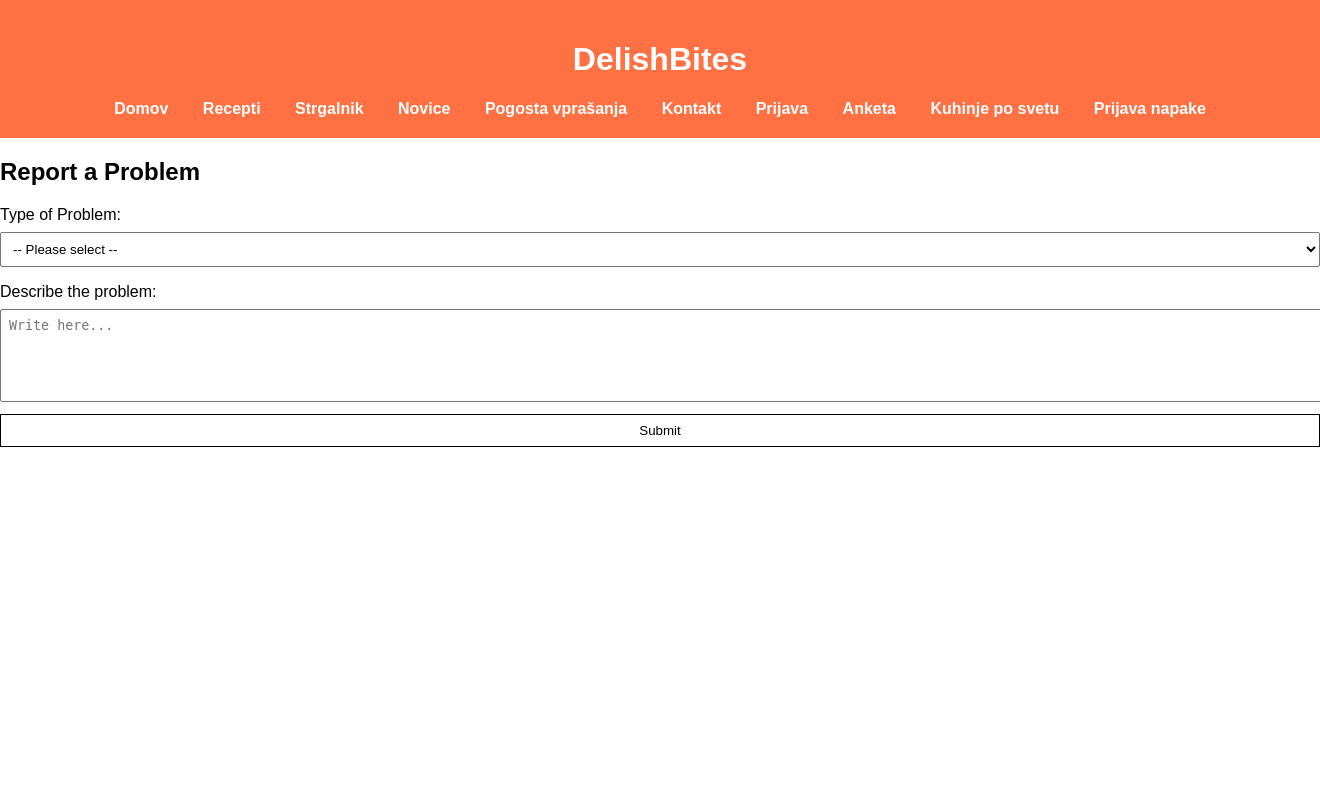
After one commit to larapijemlijeko/Skupina-ZETA, a Flask app: page /report in a window 1320 px wide; the page is wider, and only the part inside the window is pictured. The commit adds this page. Run offline with Flask 3, Linux system fonts and the light colour scheme.

Commit message:
Dodana forma za vnos napak nad spletno stranjo

```diff
--- a/src/app.py
+++ b/src/app.py
@@ -173,5 +173,44 @@ def view_scraped():
 
     return render_template('scraped.html', recipes=scraped_recipes)
 
+@f_app.route('/report', methods=['GET','POST'])
+def report():
+
+    submitted = False
+
+    if request.method == 'POST':
+       tip_problema = request.form['problemType']
+       opis = request.form['description']
+
+       conn = None
+       try:
+           conn =  db.get_connection()
+           cur = conn.cursor()
+           cur.execute("""
+                INSERT INTO napake (tip_problema, opis)
+                VALUES (%s, %s)
+            """, (tip_problema, opis))
+
+           conn.commit()
+           cur.close()
+           conn.close()
+           submitted = True
+
+           # lets go back to home page if everything is ok
+           return redirect(url_for('home'))
+
+       except Exception as e:
+           print(f"Error in /report: {e}")
+           return "There was an error processing your report.", 500
+       finally:
+           if conn:
+               conn.close()
+           else:
+               submitted = False
+    elif request.method == 'POST':
+        return render_template('prijavi-napaka.html')
+    return render_template('prijavi-napaka.html', submitted=submitted)
+
+
 if __name__ == "__main__":
     f_app.run(port=5000, debug=True)
--- /dev/null
+++ b/src/controllers/prijavinapaka.py
@@ -0,0 +1,4 @@
+from flask import request, render_template
+
+def prijavinapaka():
+    return render_template("prijavi-napaka.html")
--- a/src/templates/header.html
+++ b/src/templates/header.html
@@ -10,6 +10,6 @@
     <a href="/prijava">Prijava</a>
     <a href="/anketa">Anketa</a>
     <a href="/svetovnakuhinjamapa">Kuhinje po svetu</a>
-
+    <a href="/report">Prijava napake</a>
   </nav>
 </header>
--- /dev/null
+++ b/src/templates/prijavi-napaka.html
@@ -0,0 +1,43 @@
+<!DOCTYPE html>
+<html lang="sl" id="html-root" data-theme="light">
+
+<head>
+  <meta charset="UTF-8" />
+  <meta name="viewport" content="width=device-width, initial-scale=1.0"/>
+  <title>Pogosta vprašanja</title>
+  <link rel="stylesheet" href="{{ url_for('static', filename='style.css') }}">
+</head>
+
+<body class="report-body">
+
+  {% include 'header.html' %}
+  <main>
+    <form id="reportForm" class="report-form" method="POST" action="/report">
+      <h2>Report a Problem</h2>
+
+      <label for="problemType">Type of Problem:</label>
+      <select id="problemType" name="problemType" required>
+        <option value="">-- Please select --</option>
+        <option value="broken_link">Broken link</option>
+        <option value="typo">Typo or grammatical error</option>
+        <option value="slow">Website is slow</option>
+        <option value="not_working">Feature not working</option>
+        <option value="other">Other</option>
+      </select>
+
+      <label for="description">Describe the problem:</label>
+      <textarea id="description" name="description" rows="5" placeholder="Write here..." required></textarea>
+
+      <button type="submit">Submit</button>
+    </form>
+    <div id="thankYouMessage" class="thank-you-message">Thank you for taking your time to report the problem!</div>
+  </main>
+
+  <script>
+    const root = document.getElementById('html-root');
+    const savedTheme = localStorage.getItem('theme') || 'light';
+    console.log("Trenutno shranjena tema: ", savedTheme);
+    root.setAttribute('data-theme', savedTheme);
+  </script>
+
+</body>
```
